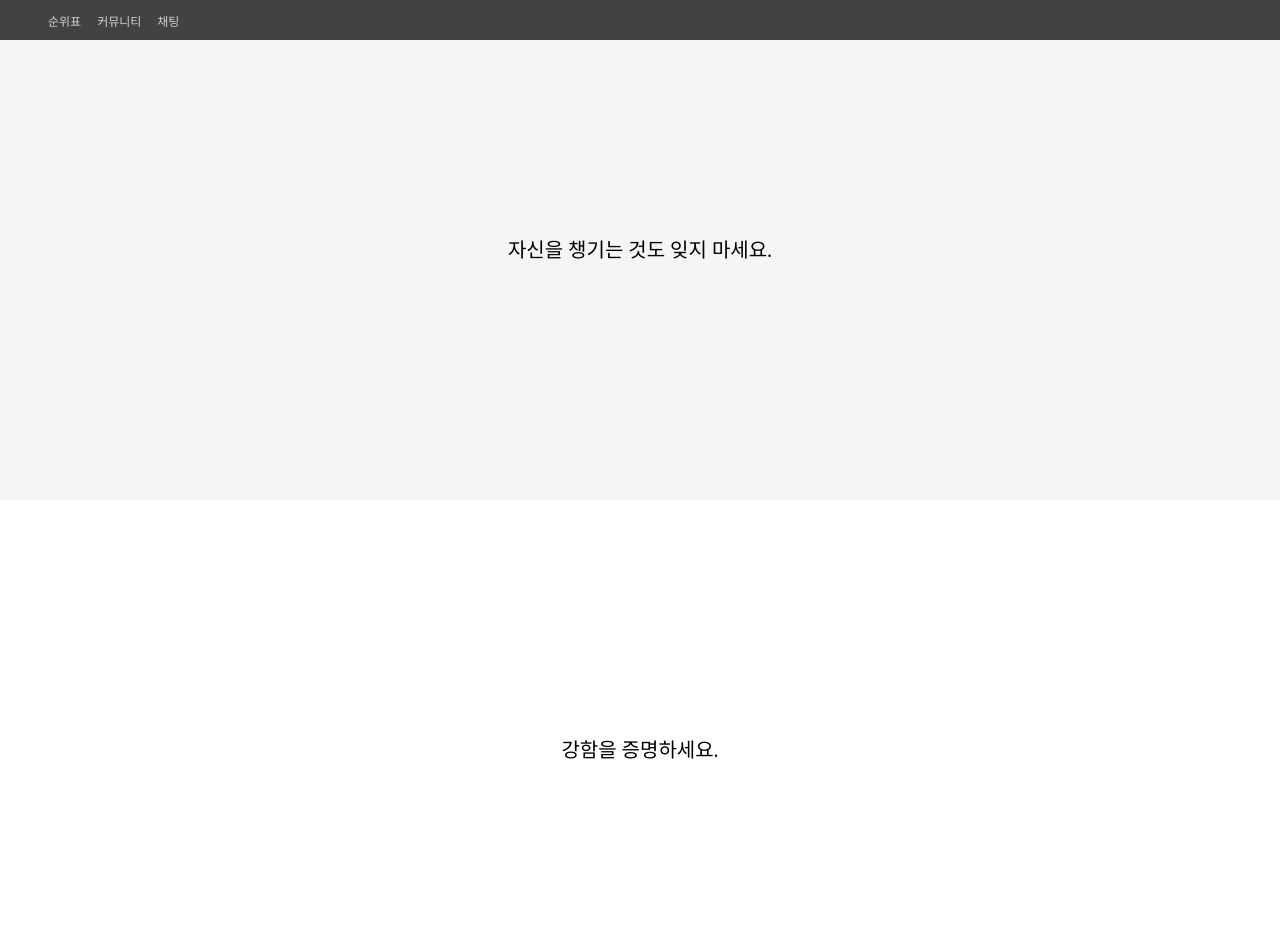
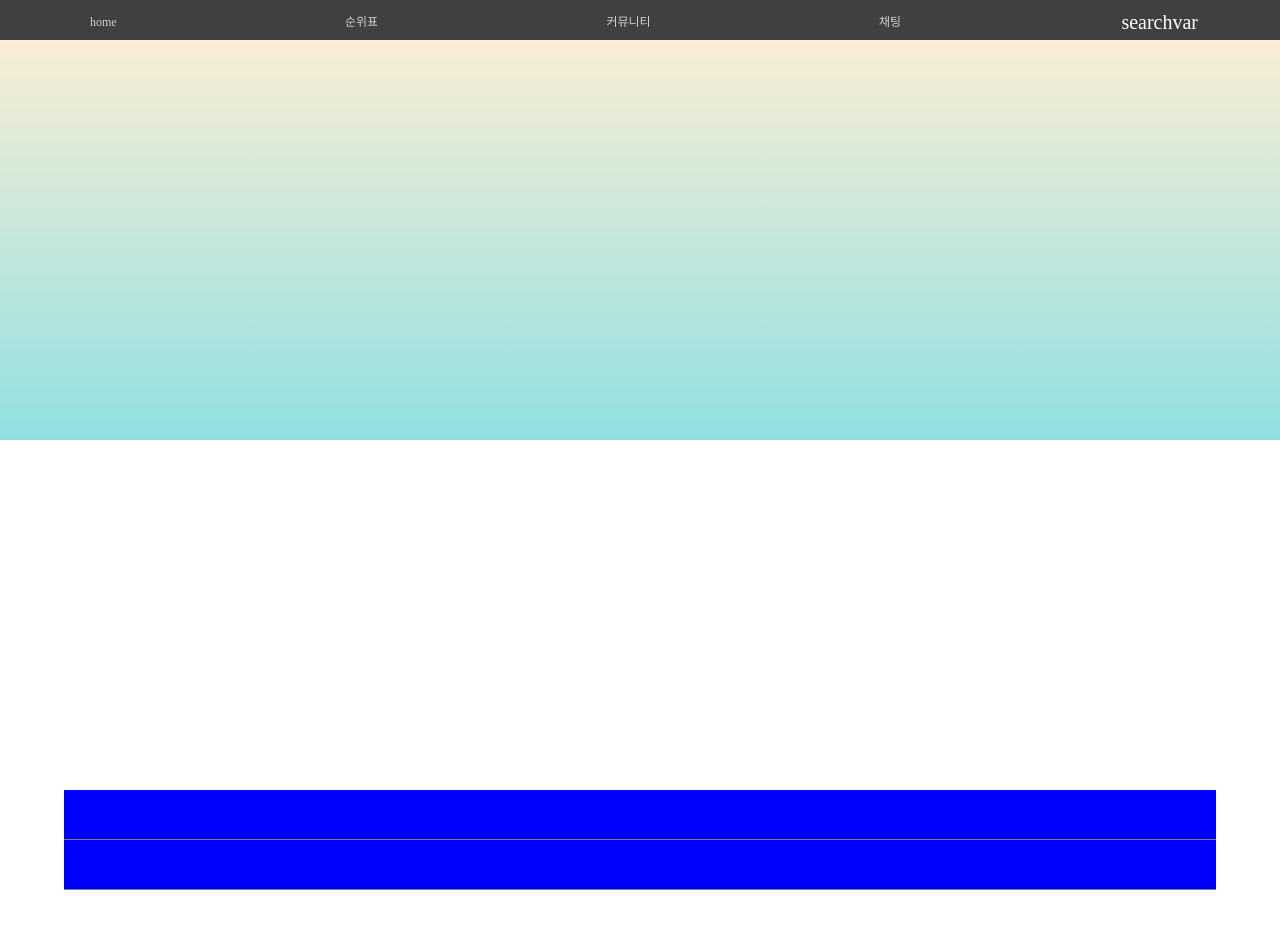
Before and after one commit to lolchess/lolche, a React (Create React App) app: page /Community in a window 1280 px wide. Shown: the top 952 px of the page. Built offline with nearby package versions, Linux system fonts and the light colour scheme.

Commit message:
feat: styles 추가, home 목업 제작

```diff
--- a/package.json
+++ b/package.json
@@ -11,6 +11,7 @@
     "@types/node": "^16.11.17",
     "@types/react": "^17.0.38",
     "@types/react-dom": "^17.0.11",
+    "aos": "^3.0.0-beta.6",
     "firebase": "^9.6.1",
     "react": "^17.0.2",
     "react-dom": "^17.0.2",
@@ -46,6 +47,7 @@
     ]
   },
   "devDependencies": {
+    "@types/aos": "^3.0.4",
     "@types/styled-components": "^5.1.19"
   }
 }
--- a/src/App.tsx
+++ b/src/App.tsx
@@ -9,8 +9,8 @@ function App() {
   return (
     <BrowserRouter>
       <Navigation />
-      <Home />
       <Routes>
+        <Route path="/" element={<Home />} />
         <Route path="/Community" element={<Community />} />
       </Routes>
     </BrowserRouter>
--- a/src/components/Community/Community.tsx
+++ b/src/components/Community/Community.tsx
@@ -1,5 +1,44 @@
+import { StyledStack, StyledSection } from "../../styles/styles.component";
+
 function Community(): JSX.Element {
-  return <div>community</div>;
+  return (
+    <div>
+      <StyledSection
+        id="section-communityHeader"
+        color="#f5f5f5"
+        height="400px"
+        style={{
+          background:
+            "linear-gradient(0deg, rgba(34,193,195,0.5) 0%, rgba(244,220,170,0.5) 100%)",
+        }}
+      ></StyledSection>
+      <StyledSection id="section-communityList" height="800px">
+        <StyledStack
+          column
+          alignItem="center"
+          width="90%"
+          style={{ maxWidth: "1200px" }}
+        >
+          <div
+            style={{
+              height: "50px",
+              width: "100%",
+              backgroundColor: "blue",
+              borderBottom: "solid 1px grey",
+            }}
+          />
+          <div
+            style={{
+              height: "50px",
+              width: "100%",
+              backgroundColor: "blue",
+              borderBottom: "solid 1px grey",
+            }}
+          />
+        </StyledStack>
+      </StyledSection>
+    </div>
+  );
 }
 
 export default Community;
--- a/src/components/Home/Home.tsx
+++ b/src/components/Home/Home.tsx
@@ -1,26 +1,63 @@
 import { useEffect, useState } from "react";
 import styled from "styled-components";
-
-const StyledSection = styled.section`
-  top: 50px;
-  font-size: 20px;
-  text-align: center;
-  display: flex;
-  justify-content: center;
-  align-items: center;
-  left: 0;
-  width: 100%;
-  height: 500px;
-`;
+import AOS from "aos";
+import "aos/dist/aos.css";
+import { StyledStack, StyledSection } from "../../styles/styles.component";
+import { useNavigate } from "react-router";
 
 function Home(): JSX.Element {
+  const navigate = useNavigate();
+  AOS.init();
   return (
     <div>
-      <StyledSection style={{ backgroundColor: "#f5f5f5" }}>
-        <span>자신을 챙기는 것도 잊지 마세요.</span>
+      <StyledSection id="section-homeSearch" color="#f5f5f5" height="600px">
+        <h1 data-aos="fade-up" data-aos-delay="200">
+          전장의 역사를 확인하세요.
+        </h1>
+        <div data-aos="fade-in" data-aos-delay="200">
+          searchvar
+        </div>
       </StyledSection>
-      <StyledSection>
-        <span>강함을 증명하세요.</span>
+      <StyledSection
+        id="section-homeRank"
+        justifyContent="space-between"
+        height="700px"
+        padding="50px"
+      >
+        <h1 data-aos="fade-up" data-aos-delay="300">
+          강함을 증명하세요.
+        </h1>
+        <div data-aos="flip-left">table</div>
+        <span id="li-rank" onClick={() => navigate("/rank")}>
+          {">"} 자세히 보기
+        </span>
+      </StyledSection>
+      <StyledStack>
+        <StyledSection
+          id="section-homeCommunity"
+          width="50%"
+          color="#f5f5f5"
+          margin="10px"
+        >
+          <h3>커뮤니티.</h3>
+          <span id="li-community" onClick={() => navigate("/community")}>
+            {">"} 시작하기
+          </span>
+        </StyledSection>
+        <StyledSection
+          id="section-homeChat"
+          width="50%"
+          color="#f5f5f5"
+          margin="10px"
+        >
+          <h3>실시간 채팅.</h3>
+          <span id="li-chat" onClick={() => navigate("/chat")}>
+            {">"} 시작하기
+          </span>
+        </StyledSection>
+      </StyledStack>
+      <StyledSection height="300px">
+        <span>만든사람들</span>
       </StyledSection>
     </div>
   );
--- a/src/components/Navigation/Navigation.tsx
+++ b/src/components/Navigation/Navigation.tsx
@@ -1,13 +1,13 @@
 import { useEffect, useState } from "react";
 import { useNavigate } from "react-router";
 import styled from "styled-components";
+import { StyledLi } from "../../styles/styles.component";
 
 const StyledHeader = styled.header`
   color: white;
-  background-color: #424245;
+  background-color: #404040;
   font-size: 20px;
   text-align: center;
-  position: absolute;
   left: 0;
   width: 100%;
   height: 40px;
@@ -20,33 +20,32 @@ const StyledNav = styled.ul`
   width: auto;
   height: 44px;
   display: flex;
-  justify-content: flex-start;
+  padding: 0 82px;
+  justify-content: space-between;
+  align-items: center;
   user-select: none;
   list-style: none;
-`;
-
-const StyledLi = styled.li`
-  font-size: 12px;
-  line-height: 3.66667;
-  font-weight: 400;
-  color: #f5f5f7;
-  position: relative;
-  z-index: 1;
-  display: inline-block;
-  padding: 0 8px;
-  height: 44px;
-  opacity: 0.8;
-  cursor: pointer;
 `;
 
 function Navigation(): JSX.Element {
   const navigate = useNavigate();
   return (
-    <StyledHeader>
-      <StyledNav>
-        <StyledLi onClick={() => navigate("/rank")}>순위표</StyledLi>
-        <StyledLi onClick={() => navigate("/community")}>커뮤니티</StyledLi>
-        <StyledLi onClick={() => navigate("/chat")}>채팅</StyledLi>
+    <StyledHeader id="header-nav">
+      <StyledNav id="ul-nav">
+        <StyledLi id="li-home" onClick={() => navigate("/")}>
+          home
+        </StyledLi>
+        <StyledLi id="li-rank" onClick={() => navigate("/rank")}>
+          순위표
+        </StyledLi>
+        <StyledLi id="li-community" onClick={() => navigate("/community")}>
+          커뮤니티
+        </StyledLi>
+        <StyledLi id="li-chat" onClick={() => navigate("/chat")}>
+          채팅
+        </StyledLi>
+
+        <div>searchvar</div>
       </StyledNav>
     </StyledHeader>
   );
--- /dev/null
+++ b/src/styles/styles.component.ts
@@ -0,0 +1,56 @@
+import styled from "styled-components";
+
+export const StyledLi = styled.li`
+  font-size: 12px;
+  line-height: 3.66667;
+  font-weight: 400;
+  color: #f5f5f7;
+  position: relative;
+  z-index: 1;
+  display: inline-block;
+  padding: 0 8px;
+  height: 44px;
+  opacity: 0.8;
+  cursor: pointer;
+`;
+
+interface StyledStackProps {
+  height?: string;
+  width?: string;
+  alignItem?: string;
+  justifyContent?: string;
+  column?: boolean;
+}
+
+export const StyledStack = styled.div<StyledStackProps>`
+  flex-direction: ${(props) => (props.column ? "column" : "row")};
+  display: flex;
+  align-items: ${(props) => props.alignItem || "space-between"};
+  justify-content: ${(props) => props.justifyContent || "space-between"};
+  height: ${(props) => props.height || ""};
+  width: ${(props) => props.width || "100%"};
+`;
+
+interface StyledSectionProps {
+  justifyContent?: string;
+  width?: string;
+  height?: string;
+  margin?: string;
+  padding?: string;
+}
+
+export const StyledSection = styled.section<StyledSectionProps>`
+  background-color: ${(props) => props.color || ""};
+  top: 50px;
+  font-size: 20px;
+  text-align: center;
+  display: flex;
+  flex-direction: column;
+  justify-content: ${(props) => props.justifyContent || "center"};
+  align-items: center;
+  left: 0;
+  width: ${(props) => props.width || "100%"};
+  margin: ${(props) => props.margin || "0"};
+  padding: ${(props) => props.padding || "0"};
+  height: ${(props) => props.height || "500px"};
+`;
```
Also changed, not shown: src/styles/styles.theme.ts (deleted, +0 -21 lines), 1 other file (tests, documents, lock files or other folders).
